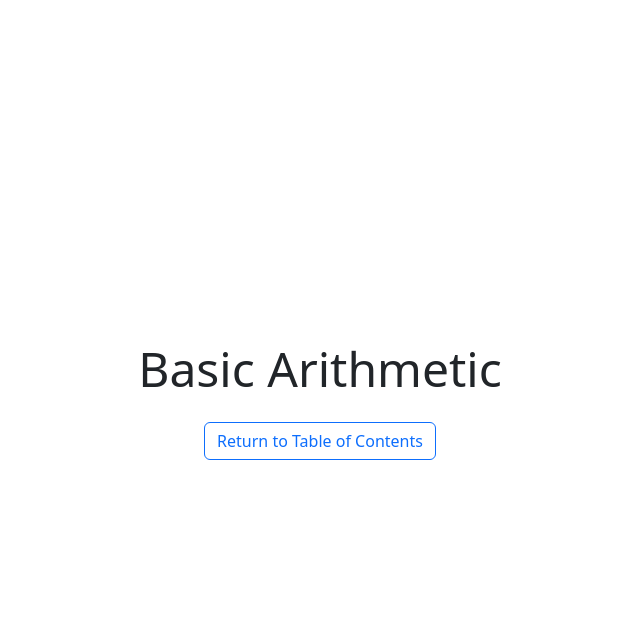
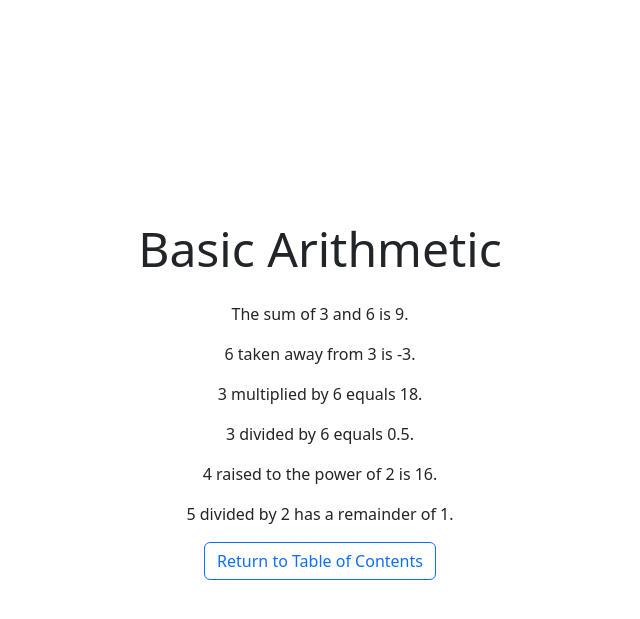
Before and after one commit to eubhawatson-classes/dmit-2025-workbook-a01-fall-2025, a PHP site: page /basic-math.php in a window 1280 px wide. Shown: the top 619 px of the page, without its empty margins (320-960 px from the left). Run offline with PHP 8.4, Linux system fonts and the light colour scheme.

Commit message:
Adds Lesson 02 completed code.

```diff
--- a/module-1/02-php-basics/basic-math.php
+++ b/module-1/02-php-basics/basic-math.php
@@ -14,6 +14,39 @@
         <div class="col-lg-8">
             <h1 class="display-5 mb-4">Basic Arithmetic</h1>
 
+            <?php
+                // We'll set up our variables here, but we can reassign the values over and over again.
+
+                $num1 = 3;
+                $num2 = 6;
+
+                // Addition
+                $num3 = $num1 + $num2;
+                echo "<p>The sum of $num1 and $num2 is $num3.</p>";
+
+                // Subtraction
+                $num3 = $num1 - $num2;
+                echo "<p>$num2 taken away from $num1 is $num3.</p>";
+
+                // Multiplication
+                $num3 = $num1 * $num2;
+                echo "<p>$num1 multiplied by $num2 equals $num3.</p>";
+
+                // Division
+                $num3 = $num1 / $num2;
+                echo "<p>$num1 divided by $num2 equals $num3.</p>";
+
+                // Exponentiation
+                $exponent = 4 ** 2;
+                echo "<p>4 raised to the power of 2 is $exponent.</p>";
+
+                // Modulus (Remainder)
+                $dividend = 5;
+                $divisor = 2;
+                $quotient = $dividend % $divisor;
+                echo "<p>$dividend divided by $divisor has a remainder of $quotient.</p>";
+            ?>
+
             <a href="index.php" class="btn btn-outline-primary">Return to Table of Contents</a>
         </div>
     </section>
--- a/module-1/02-php-basics/php-info.php
+++ b/module-1/02-php-basics/php-info.php
@@ -0,0 +1,6 @@
+<?php
+
+// This will echo out a whole bunch of tables that will tell us exactly which libraries are installed on our server (i.e. everything that was included with our PHP information). This can be useful for setup and debugging.
+echo phpinfo();
+
+?>
```
Also changed, not shown: module-1/02-php-basics/arrays.php (+27 -7 lines), module-1/02-php-basics/hello-world.php (+14 -0 lines).
